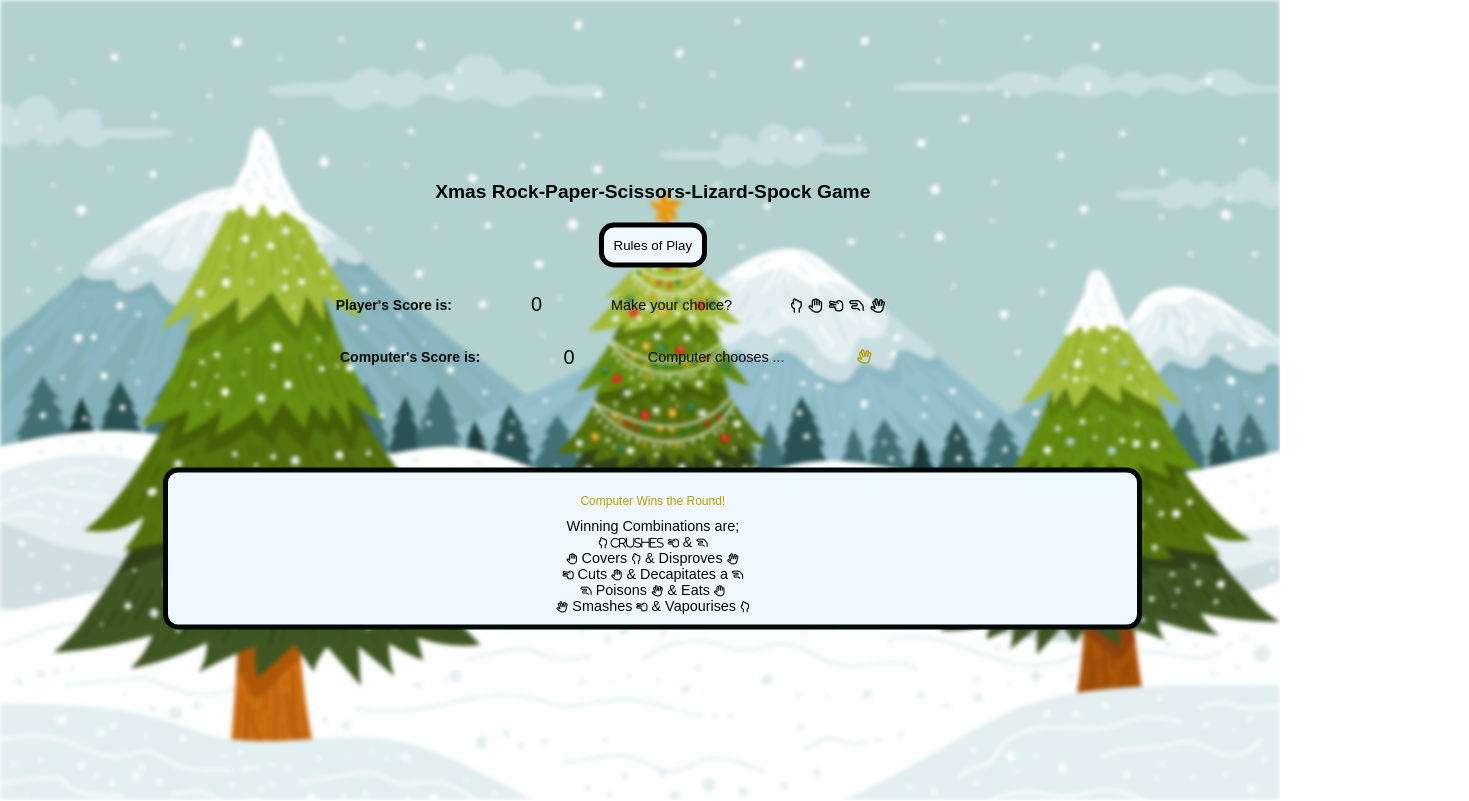
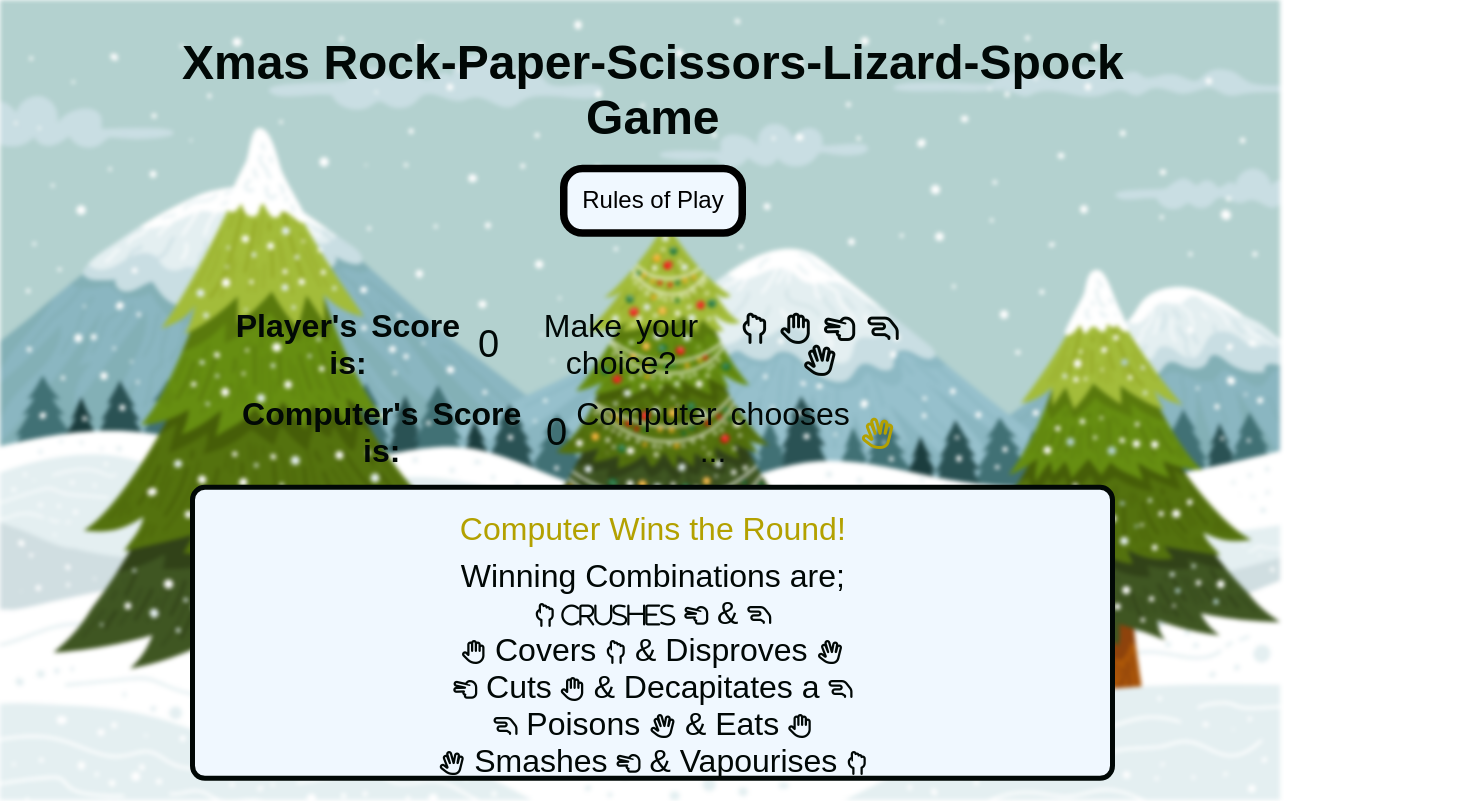
Before and after one commit to bellsmith15/rock-paper-sissors-game, a plain HTML site: page index.html in a window 1280 px wide. Shown: the whole page, 1469 px wide, since content can reach past the window. Drawn offline with Linux system fonts and the light colour scheme; a web font is replaced by a local one.

Commit message:
Media styling

```diff
--- a/assets/css/style.css
+++ b/assets/css/style.css
@@ -74,8 +74,9 @@ p {
 }
 
 i {
-    font-size: 0.7rem;
+    /* font-size: 0.7rem; */
     transition: 100ms;
+    font-size: 1.5rem;
 }
 
 
@@ -88,7 +89,7 @@ i {
     padding-left: 10px;
     padding-right: 10px;
     left: auto;
-    /* position: absolute; */
+    font-size: 1rem;
 }
 
 .game-area {
@@ -190,20 +191,6 @@ i#computer-icon {
 
 /* Reference to W3Schools modal layout. */
 /* https://www.w3schools.com/howto/howto_css_modals.asp */
-/* .modal {
-    display: none; Hidden by default
-    position: fixed; Stay in place
-    z-index: 1; Sit on top
-    padding-top: 100px; Location of the box
-    left: 0;
-    top: 0;
-    width: 100%; Full width
-    height: 100%; Full height
-    overflow: auto; Enable scroll if needed
-    background-color: rgb(0,0,0); Fallback color
-    background-color: rgba(0,0,0,0.4); Black w/ opacity
-  } */
-
 .modal {
     display: none;
     position: fixed;
@@ -272,7 +259,6 @@ i#computer-icon {
 /* The Close Button */
 .close {
     color: #aaaaaa;
-    float: right;
     font-size: 28px;
     font-weight: bold;
 }
@@ -414,3 +400,97 @@ h3 {
         width: 90%;
     }
 }
+
+
+/* Tablet  */
+@media only screen and (min-width: 768px) {
+    h1.heading {
+        font-size: 3rem;
+    }
+
+    .scoreboards {
+        transform: scale(1.2.5);
+        padding: 5px;
+    }
+
+    p.score {
+        transform: scale(1.9);
+    }
+
+    p {
+        font-size: 2rem;
+    }
+
+    i {
+        /* font-size: 2rem; */
+        font-size: 1.5rem;
+        transition: 100ms;
+    }
+
+    .win {
+        border: 5px solid;
+        border-radius: 15px;
+        background-color: aliceblue;
+        box-sizing: border-box;
+        width: 50%;
+        margin-left: auto;
+        margin-right: auto;
+        padding: 1%;
+        font-size: 2rem;
+        margin-bottom: 20px;
+        height: 37vh;
+    }
+
+    .scoreboards {
+        display: flex;
+        height: 4.5rem;
+        flex-direction: column;
+        word-spacing: 5px;
+        justify-content: space-between;
+    }
+
+    .game-area {
+        box-sizing: border-box;
+        width: 80%;
+        height: 25vh;
+        margin-left: 5rem;
+    }
+
+    .round-results {
+        padding-bottom: 10px;
+        font-size: 12px;
+        color: rgb(179, 161, 0);
+        font-size: 2rem;
+    }
+
+    .win {
+        width:85%;
+     }
+
+     .modal-content h1 {
+        font-size: 3rem;
+    }
+
+    .modal {
+        width: 85%;
+        left: 8%;
+      }
+
+      .player-scoreboard {
+        flex-direction: row;
+    }
+
+    .computer-scoreboard {
+        flex-direction: row;
+    }
+
+    h1 {
+        font-size: 2rem;
+    }
+
+    .rules-btn {
+        height: 10vh;
+        padding: 20px;
+        transform: scale(1.5);
+    }
+}
--- a/assets/jss/script.js
+++ b/assets/jss/script.js
@@ -15,7 +15,6 @@ let scoreHTML = document.getElementsByClassName('score')[0];
 let computerHTML = document.getElementsByClassName('comp-score')[0];
 let playerScore = 0;
 let computerScore = 0;
-
 
 const musicSound = new Audio("assets/music/christmas-magic-night-11648.mp3");
 
@@ -64,6 +63,11 @@ closeBtn.addEventListener('click', () => {
 });
 
 
+/**
+ * The main game function that identifies both players choices (randomly for the computer),
+ * then the results for each of the seven rounds of play with a final winning scoreboard
+ */
+
 function playGame(e) {
     playerChoice = e.target.id;
     generateComputerChoice();
@@ -85,7 +89,7 @@ function displayComputerChoice() {
 }
 
 /*https://www.w3schools.com/js/js_switch.asp*/
-/*youtube tutorials*/
+/*video tutorials*/
 function getResult() {
     switch (playerChoice + computerChoice) {
         case 'rockscissors':
@@ -137,12 +141,12 @@ function incrementComputerScore(score) {
 function showWinner(winnerModal, modalAnswer, modalParagraph) {
     if (playerScore === 7) {
         winnerModal.style.display = 'block';
-        modalAnswer.textContent = 'You Beat the Computer!';
-        modalParagraph.textContent = `Player = ${playerScore} vs. Computer = ${computerScore}`;
+        modalAnswer.textContent = 'Winner! You Beat the Computer!';
+        modalParagraph.textContent = `${playerScore} to ${computerScore}`;
     } else if (computerScore === 7) {
         winnerModal.style.display = 'block';
-        modalAnswer.textContent = 'You just Lost The Game!';
-        modalParagraph.textContent = `Computer = ${computerScore} vs. Player = ${playerScore}`;
+        modalAnswer.textContent = 'Sorry you Lost this Game!';
+        modalParagraph.textContent = `${computerScore} to ${playerScore}`;
     }
 }
 
--- a/index.html
+++ b/index.html
@@ -92,8 +92,7 @@
       <button class="btn" id="myBtn">Rules of Play</button>
     </div>
 
-
-    <div id="game-screen" style="display: block;">
+    <div id="game-screen" style="">
       <div class="game-area">
 
 
```
Also changed, not shown: 1 other file.
